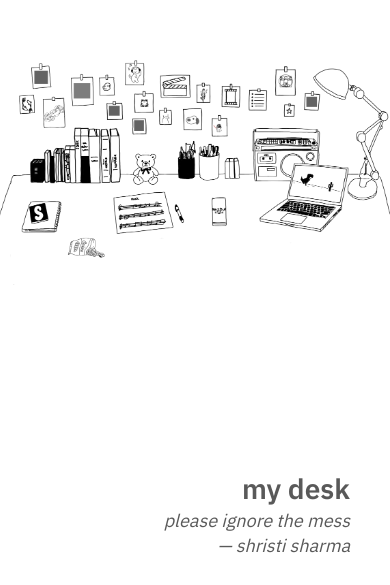
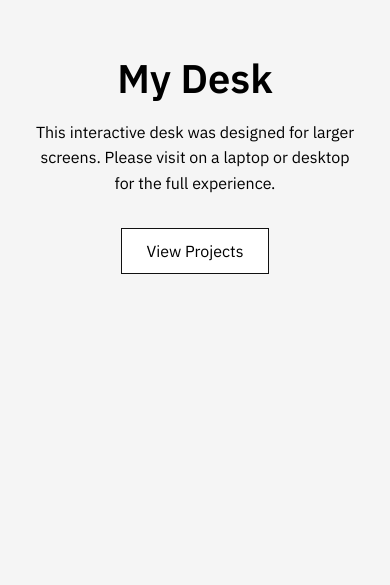
Before and after one commit to shristi2217/personal, a Next.js app: page / in a window 390 px wide. Shown: the part 259-844 px from the top of the page. Built offline with nearby package versions, Linux system fonts and the light colour scheme.

Commit message:
fixing the size and adding colour to labels

```diff
--- a/app/globals.css
+++ b/app/globals.css
@@ -189,10 +189,16 @@ body {
 
   white-space: nowrap;
 
-  color: rgba(0, 0, 0, 0.75);
+
 
   opacity: 0;
   transition: opacity 0.2s ease;
+}
+
+.label {
+  color: #2c4a73
+
+
 }
 
 
@@ -203,51 +209,52 @@ body {
 .books .label {
   bottom: -60px;
   left: 50%;
+  font-size: 20px;
   transform: translateX(-50%);
 }
 
 /* Teddy */
 .teddybear .label {
-  bottom: -15px;
-  font-size: 15px;
+  bottom: -10px;
+  font-size: 12px;
   left: 55%;
   transform: translateX(-80%);
 }
 
 .piano .label{
-  font-size: 30px;
+  font-size: 20px;
   bottom: -50px;
 }
 
 .fish .label{
-  font-size: 15px;
+  font-size: 12px;
   bottom: -30px;
 }
 
 .about .label{
-  font-size: 30px;
-  bottom: -60px;
+  font-size: 20px;
+  bottom: -40px;
 }
 
 .duck .label{
-  font-size: 15px;
-  bottom: -30px;
+  font-size: 12px;
+  bottom: -20px;
 }
 
 .cat .label{
-  font-size: 15px;
-  bottom: -30px;
+  font-size: 12px;
+  bottom: -20px;
 }
 
 .f1 .label{
-  font-size: 15px;
+  font-size: 12px;
   bottom: -30px;
 }
 
 /* Frog */
 .frog .label {
-  font-size: 15px;
-  bottom: -25px;
+  font-size: 12px;
+  bottom: -20px;
   left: 50%;
   transform: translateX(-50%);
 }
@@ -256,80 +263,86 @@ body {
 }
 
 .energy .label {
-  bottom: -60px;
+  bottom: -40px;
   left: 50%;
-  font-size: 15px;
+  font-size: 12px;
   transform: translateX(-50%);
 }
 
 .pen .label{
-  font-size: 15px;
+  font-size: 10px;
   bottom: -30px;
 }
 
 .pencil .label{
-  font-size: 15px;
+  font-size: 10px;
   bottom: -30px;
 }
 
-.laptop .label{
-  bottom: -40px;
-  left: 20%;
-  transform: translateX(-50%);
-}
+
 
 .clapperboard .label{
-  font-size: 28px;
-  bottom: -40px;
+  font-size: 20px;
+  bottom: -30px;
 }
 
 .dog .label{
-  font-size: 15px;
-  bottom: -30px;
+  font-size: 12px;
+  bottom: -20px;
 }
 
 .flowers .label{
-  font-size: 15px;
-  bottom: -25px;
+  font-size: 12px;
+  bottom: -18px;
 }
 
 .filmstrip .label{
-  font-size: 15px;
+  font-size: 14px;
   bottom: -30px;
 }
 
 .vader .label{
-  font-size: 15px;
-  bottom: -30px;
+  font-size: 12px;
+  bottom: -22px;
 }
 
 .lampbase .label{
-  font-size: 30px;
+  font-size: 22px;
+  left: 35%;
+  bottom: -50px;
 }
 
 .lampshade .label {
-  font-size: 28px;
+  font-size: 22px;
   bottom: -80px;
 }
 
 .lego .label{
-  font-size: 15px;
-  bottom: -30px;
+  font-size: 12px;
+  bottom: -25px;
+  left: 45%;
 }
 
 .chips .label{
   font-size: 15px;
   bottom: -30px;
+  left: 20%;
 }
 
 .radio .label{
-  font-size: 30px;
-  bottom: -80px;
+  font-size: 20px;
+  bottom: -65px;
   left: 75px;
 }
 
 .laptop .label{
-  font-size: 30px;
+  font-size: 25px;
+  bottom: -30px;
+  left: 20%;
+}
+
+.star .label{
+  font-size: 12px;
   bottom: -30px;
 }
 
@@ -484,16 +497,49 @@ body {
 
 .desk-signature p {
   margin: 0;
-  font-size: 28px;
+  font-size: 20px;
   font-weight: 600;
 }
 
 .desk-signature span {
-  font-size: 18px;
+  font-size: 12px;
   font-style: italic;
 }
 
 .desk-signature small {
-  font-size: 18px;
+  font-size: 10px;
   opacity: 0.8;
 }
+
+.mobileMessage {
+  min-height: 100vh;
+  display: flex;
+  flex-direction: column;
+  justify-content: center;
+  align-items: center;
+
+  padding: 2rem;
+  text-align: center;
+  background: #f5f5f5;
+}
+
+.mobileMessage h1 {
+  font-size: 2.5rem;
+  margin-bottom: 1rem;
+  font-weight: 600;
+}
+
+.mobileMessage p {
+  max-width: 320px;
+  line-height: 1.6;
+  margin-bottom: 2rem;
+}
+
+.mobileButton {
+  border: 1px solid #111;
+  background: white;
+  padding: 12px 24px;
+  cursor: pointer;
+  font-size: 1rem;
+  font-family: inherit;
+}
--- a/app/page.tsx
+++ b/app/page.tsx
@@ -1,9 +1,51 @@
 "use client";
 
+import { useEffect, useState } from "react";
 import { useRouter } from "next/navigation";
 
 export default function HomePage() {
   const router = useRouter();
+
+  const [isMobile, setIsMobile] = useState(false);
+
+  useEffect(() => {
+    const checkScreen = () => {
+      setIsMobile(window.innerWidth < 900);
+    };
+
+    checkScreen();
+
+    window.addEventListener("resize", checkScreen);
+
+    return () =>
+      window.removeEventListener("resize", checkScreen);
+  }, []);
+
+  if (isMobile) {
+    return (
+      <main className="mobileMessage">
+        <h1>My Desk</h1>
+
+        <p>
+          This interactive desk was designed for larger
+          screens. Please visit on a laptop or desktop
+          for the full experience.
+        </p>
+
+        <button
+          className="mobileButton"
+          onClick={() =>
+            window.open(
+              "https://github.com/shristi2217",
+              "_blank"
+            )
+          }
+        >
+          View Projects
+        </button>
+      </main>
+    );
+  }
 
   return (
     <main className="desk-root">
@@ -17,33 +59,30 @@ export default function HomePage() {
       {/* TOP */}
 
       <div className="hitbox f1">
-        <span className="label">F1</span>
+        <span className="label">f1</span>
       </div>
 
       <div className="hitbox fish">
         <span className="label">Fish</span>
       </div>
 
-
       <div className="hitbox duck">
         <span className="label">duck</span>
       </div>
 
       <div className="hitbox cat">
-        <span className="label">Cat</span>
+        <span className="label">cat</span>
       </div>
 
       <div className="hitbox frog">
-        <span className="label">Frog</span>
+        <span className="label">frog</span>
       </div>
 
       <div
         className="hitbox clapperboard"
         onClick={() => router.push("/films")}
       >
-        <span className="label">
-          films
-        </span>
+        <span className="label">films</span>
       </div>
 
       <div className="hitbox flowers">
@@ -70,37 +109,34 @@ export default function HomePage() {
         <span className="label">dog</span>
       </div>
 
-
       <div className="hitbox vader">
-        <span className="label">Darth Vader</span>
+        <span className="label">darth Vader</span>
       </div>
 
       <div className="hitbox star">
         <span className="label">star</span>
       </div>
 
-
-
       {/* MIDDLE */}
 
       <div className="hitbox teddybear">
         <span className="label">teddy bear</span>
       </div>
+
       <div className="hitbox books">
         <span className="label">substack</span>
       </div>
 
-      <div className="hitbox pen ">
-        <span className="label">Pen Stand 1</span>
+      <div className="hitbox pen">
+        <span className="label">pen Stand 1</span>
       </div>
 
-      <div className="hitbox pencil ">
-        <span className="label">Pen Stand 2</span>
+      <div className="hitbox pencil">
+        <span className="label">pen Stand 2</span>
       </div>
 
-
       <div className="hitbox radio">
-        <span className="label">music</span>
+        <span className="label">play me</span>
       </div>
 
       <div className="hitbox chips">
```
Lines whose indentation alone changed are shown as unchanged.
